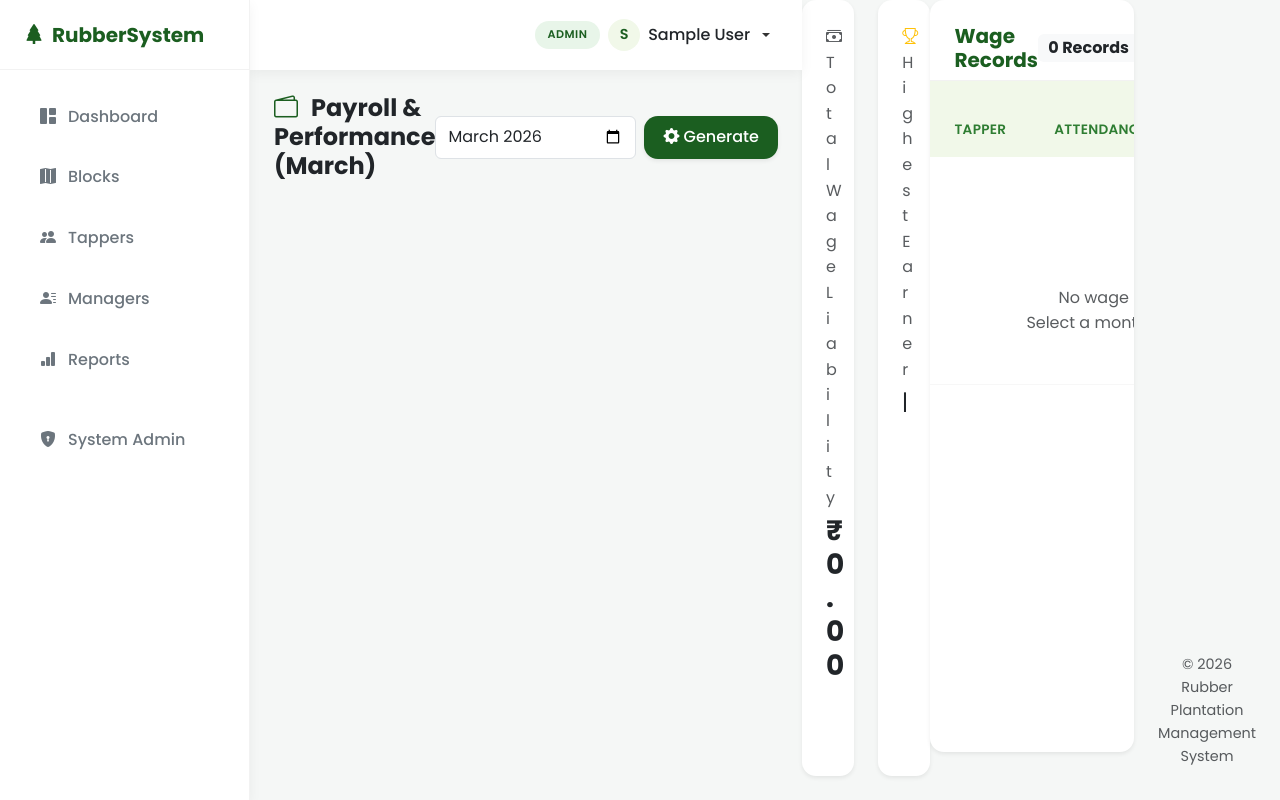
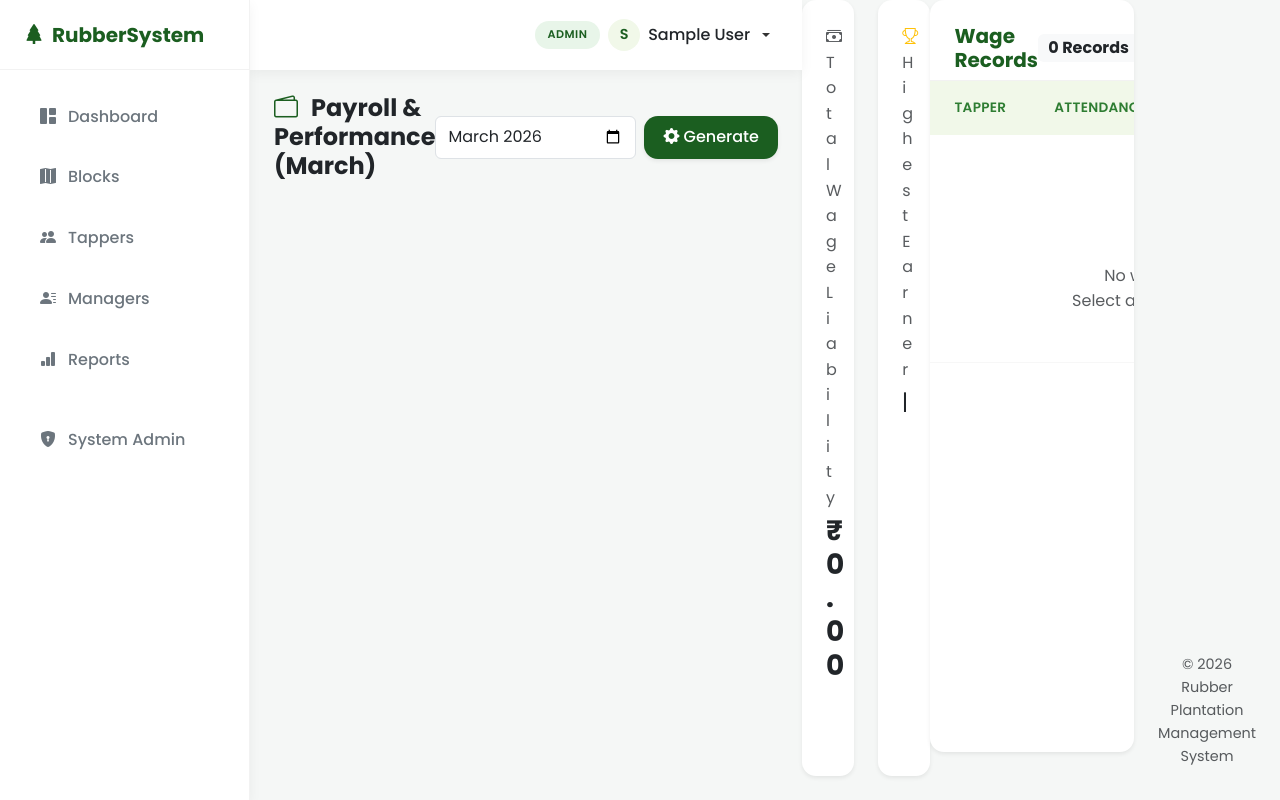
Before and after one commit to ashishprince/rubbersystem, a Django app: page /payroll/ in a window 1280 px wide. Run offline with Django 5.2, Linux system fonts and the light colour scheme; the visitor is signed in with stand-in values (Sample User, id 1); data comes from the database, SQL or seed files in the repository; data that the repository does not hold is empty.

Commit message:
Fix payroll table responsiveness on mobile

```diff
--- a/templates/payroll_manager.html
+++ b/templates/payroll_manager.html
@@ -61,7 +61,7 @@
     </div>
     <div class="card-body p-0">
         <div class="table-responsive">
-            <table class="table table-hover align-middle mb-0">
+            <table class="table table-hover align-middle mb-0 text-nowrap">
                 <thead class="bg-light">
                     <tr>
                         <th class="ps-4">Tapper</th>
@@ -77,7 +77,7 @@
                         <td class="ps-4 fw-medium text-dark">
                             <div class="d-flex align-items-center gap-2">
                                 <div class="avatar-circle bg-light-green text-primary-green d-flex align-items-center justify-content-center"
-                                    style="width: 32px; height: 32px; font-size: 0.85rem;">
+                                    style="width: 32px; height: 32px; font-size: 0.85rem; border-radius: 50%;">
                                     {{ record.tapper.get_full_name|default:record.tapper.username|slice:":1" }}
                                 </div>
                                 {{ record.tapper.get_full_name|default:record.tapper.username }}
```
